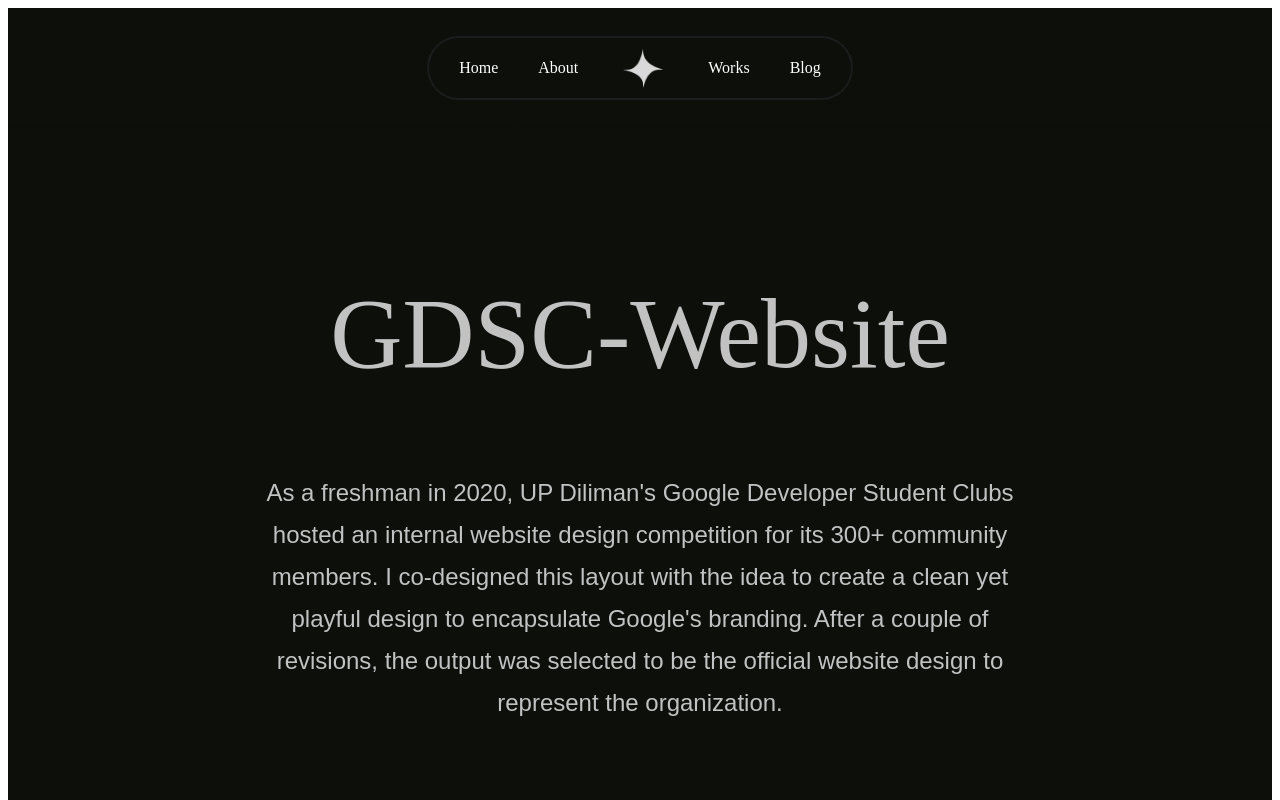
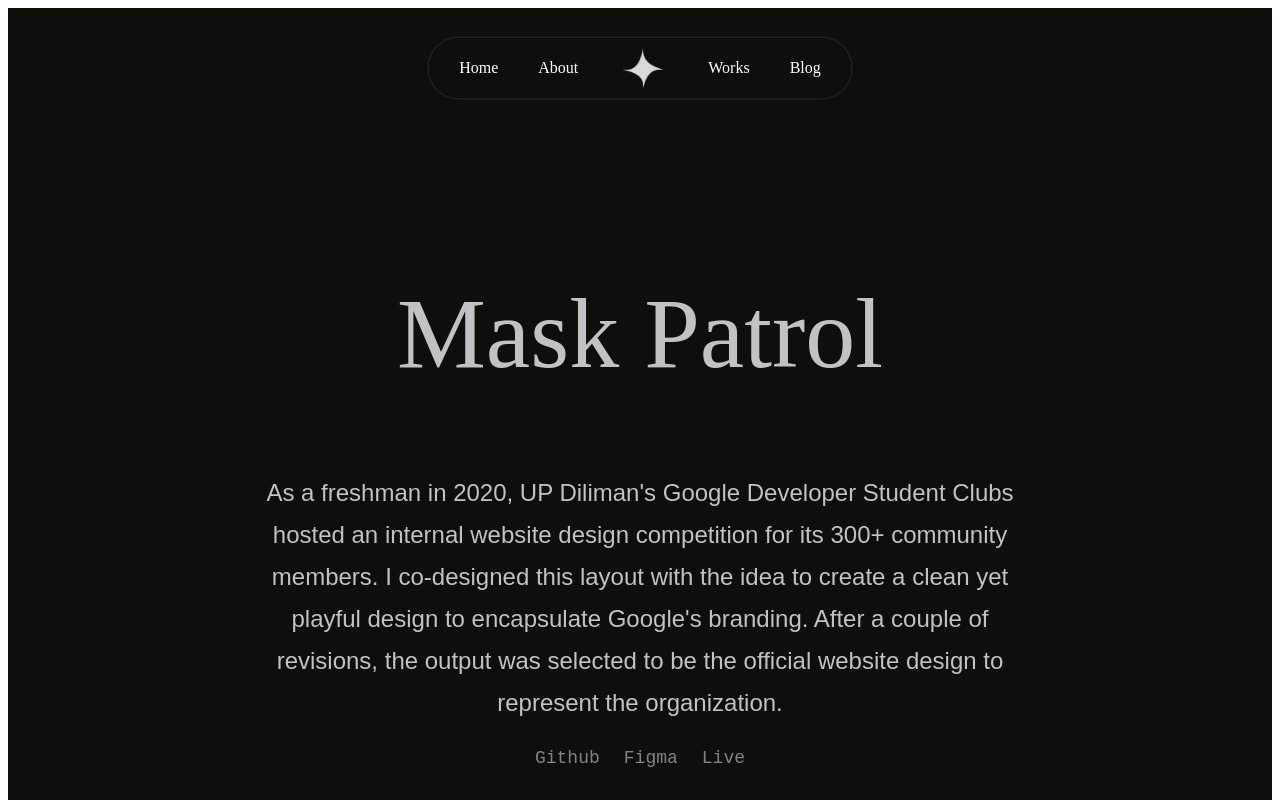
Before and after one commit to allainerain/allaines-portfolio-website, a SvelteKit app: page /works in a window 1280 px wide. Shown: the top 800 px of the page. Built offline with nearby package versions, Linux system fonts and the light colour scheme.

Commit message:
feat: project links

```diff
--- a/src/components/project.svelte
+++ b/src/components/project.svelte
@@ -3,11 +3,26 @@
     export let gallery_items;
     export let title;
     export let description;
+    export let github;
+    export let figma;
+    export let live;
 </script>
 
 <section>
     <h1>{title}</h1>
     <p>{description}</p>
+    <span class="links">
+        {#if github != "none"}
+            <a href={github}>Github</a>
+        {/if}
+        {#if figma != "none"}
+            <a href={github}>Figma</a>
+        {/if}
+        {#if live != "none"}
+            <a href={github}>Live</a>
+        {/if}
+    </span>
+
     <Carousel gallery_items={gallery_items}/>
 </section>
 
@@ -33,6 +48,20 @@
         line-height: 1.75;
     }
 
+    a{
+        font-family: 'Roboto Mono', monospace;
+        font-size: 18px;
+        text-decoration: none;
+        margin: 0 10px;
+        color: #838481;
+        transition: color 0.3s ease;
+    }
+
+    a:hover{
+        color:  #C2C2C2;
+    }
+
+
     /* TABLET VIEW */
     @media only screen and (max-width: 900px) {
         section{
--- a/src/routes/works/+page.svelte
+++ b/src/routes/works/+page.svelte
@@ -16,9 +16,12 @@
 <body>
     <Navbar/>
     <Project
-        title = "GDSC-Website"
+        title = "Mask Patrol"
         description = "As a freshman in 2020, UP Diliman's Google Developer Student Clubs hosted an internal website design competition for its 300+ community members. I co-designed this layout with the idea to create a clean yet playful design to encapsulate Google's branding. After a couple of revisions, the output was selected to be the official website design to represent the organization."
         gallery_items = {gdsc}
+        github = "https://github.com/"
+        figma = "https://github.com/"
+        live = "https://github.com/"
     />
     <Project
         title = "GDSC-Website"
@@ -26,7 +29,7 @@
         gallery_items = {gdsc}
     />
     <Project
-        title = "GDSC-Website"
+        title = "Forent Super App"
         description = "As a freshman in 2020, UP Diliman's Google Developer Student Clubs hosted an internal website design competition for its 300+ community members. I co-designed this layout with the idea to create a clean yet playful design to encapsulate Google's branding. After a couple of revisions, the output was selected to be the official website design to represent the organization."
         gallery_items = {gdsc}
     />
```
